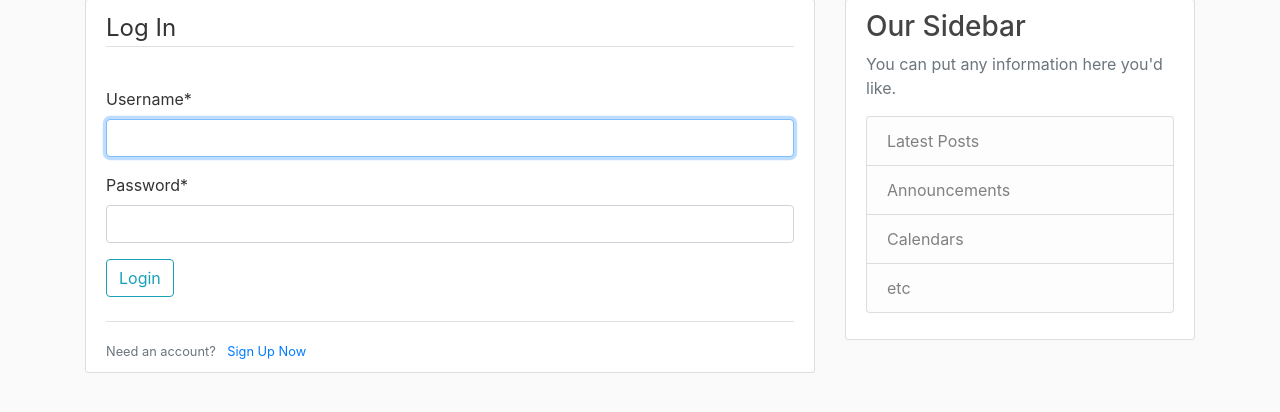
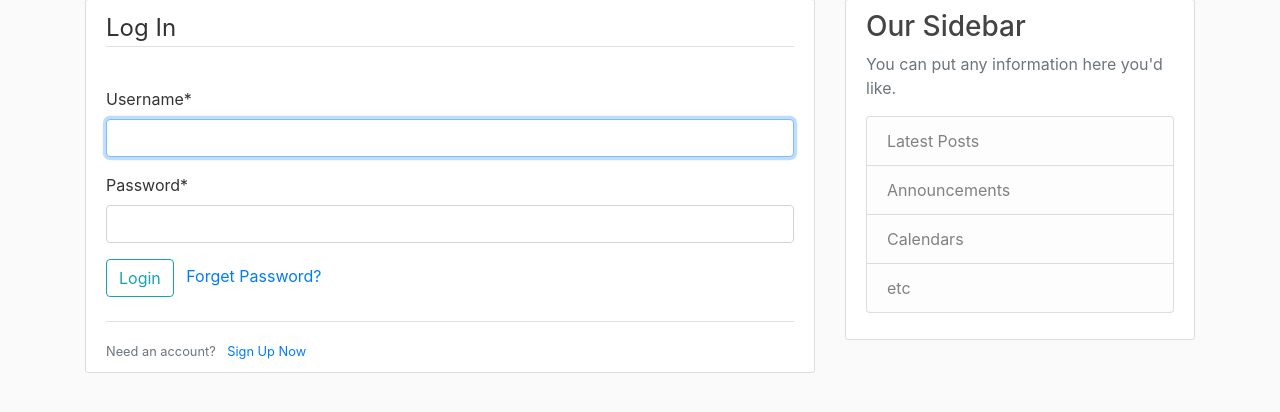
Before and after one commit to Beebek-Sharma/Medium, a Django app: page /login/ in a window 1280 px wide. Shown: the part 81-493 px from the top of the page. Run offline with Django 5.2, Linux system fonts and the light colour scheme; some libraries are stand-ins or nearby versions.

Commit message:
finish password reset function

```diff
--- a/users/templates/users/login.html
+++ b/users/templates/users/login.html
@@ -10,6 +10,8 @@
             {{ form|crispy }}
             <div class="form-group">
                 <button type="submit" class="btn btn-outline-info">Login</button>
+                <small class="text-muted ml-2"></small>
+                    <a href="{% url 'password_reset' %}">Forget Password?</a>
             </div>
         </form>
         <div class="border-top pt-3 mt-4">
```
Also changed, not shown: db.sqlite3.
